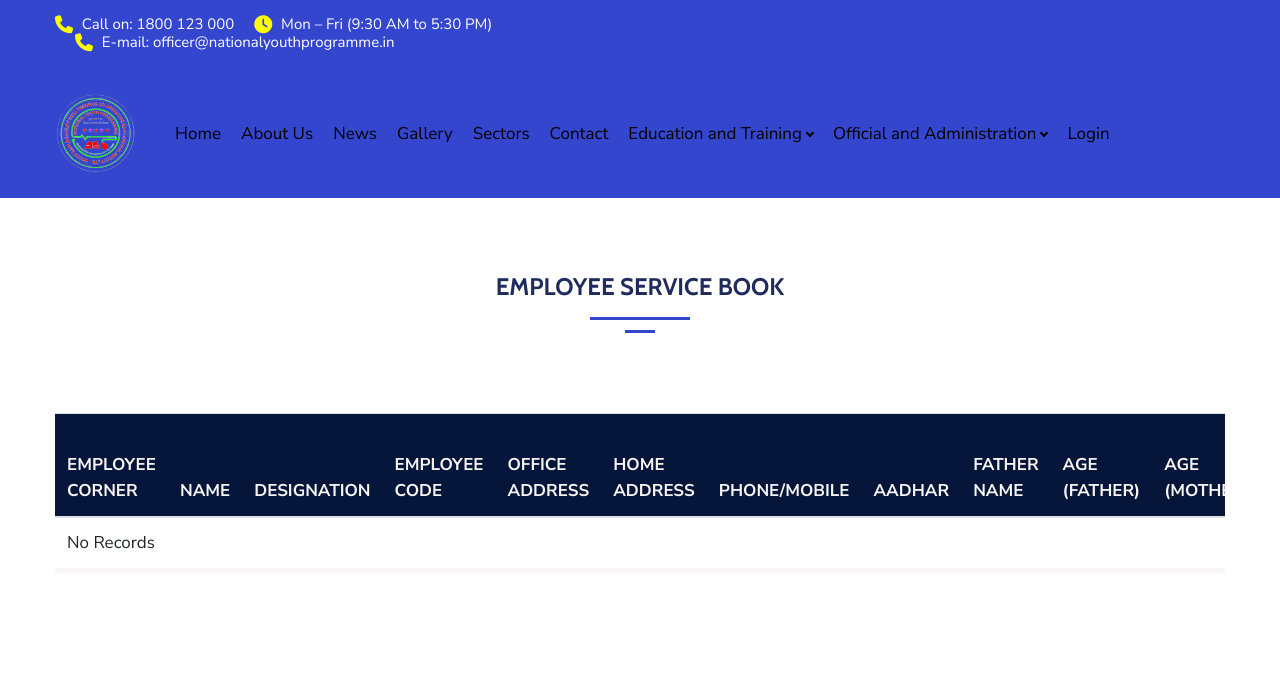
After one commit to Techno-Official/Nationalyouthprogramme, a Django app: page /employee_service_book in a window 1280 px wide. The commit adds this page. Shown: the top 677 px of the page. Run offline with Django 3.2, Linux system fonts and the light colour scheme; some libraries are stand-ins or nearby versions.

Commit message:
add remaning table

```diff
--- a/Nationalyouthprogramme/urls.py
+++ b/Nationalyouthprogramme/urls.py
@@ -26,6 +26,7 @@ urlpatterns = [
     path('mark_registration',mark_registration,name='mark_registration'),
     path('add_on_programme',add_on_programme,name='add_on_programme'),
     path('application_for_affiliation',application_for_affiliation,name='application_for_affiliation'),
+    path('employee_service_book',employee_service_book,name='employee_service_book'),
     path('pay_online_fees',pay_online_fees,name='pay_online_fees'),
     path('e_office_file_sanction',e_office_file_sanction,name='e_office_file_sanction'),
     path('student_marks',student_marks,name='student_marks'),
--- a/nationalyouth/templates/Main/header.html
+++ b/nationalyouth/templates/Main/header.html
@@ -92,6 +92,7 @@
                                                 (Colleges)</a></li>
                                         <li><a class="dropdown-item" href="/application_for_affiliation">Application for
                                                 Affiliation</a></li>
+                                        <li><a class="dropdown-item" href="/employee_service_book">Employee Service Book</a></li>
                                         <li><a class="dropdown-item" href="/pay_online_fees">Pay Online Fee</a></li>
                                         <li><a class="dropdown-item" href="/e_office_file_sanction">E Office File
                                                 Sanction</a></li>
--- /dev/null
+++ b/nationalyouth/templates/internal/employee_service_book.html
@@ -0,0 +1,128 @@
+<!--
+   Made By -: Techzniczone
+   website - :https://www.techzniczone.com/
+   email - :techzniczone@gmail.com
+   -->
+<!-------------------------------------- Add Employee Service Bookt Page ---------------------------->
+<!--------------------------------------------------------------------------------------------------->
+{% extends 'Main/base.html' %} {% block main_content %} {% load static %}
+<div class="phStickyWrap">
+    {% include 'Main/header.html' %}
+</div>
+<!-- <style>
+    @media only screen and (max-width:800px) {
+        #no-more-tables tbody,
+        #no-more-tables tr,
+        #no-more-tables td {
+            display: block;
+        }
+        #no-more-tables thead tr {
+            position: absolute;
+            top: -9999px;
+            left: -9999px;
+        }
+        #no-more-tables td {
+            position: relative;
+            padding-left: 50%;
+            border: none;
+            border-bottom: 1px solid #eee;
+        }
+        #no-more-tables td:before {
+            content: attr(data-title);
+            position: absolute;
+            left: 6px;
+            font-weight: bold;
+        }
+        #no-more-tables tr {
+            border-bottom: 1px solid #ccc;
+        }
+    }
+</style> -->
+
+<body>
+    <div class="d-lg-flex">
+        <div class="container mb-16">
+            <div class="row align-items-center justify-content-center">
+                <div class="col-lg-12 col-md-12 col-sm-6 py-5 pt-15">
+                    <center>
+                        <h3>EMPLOYEE SERVICE BOOK</h3>
+
+                        <div style="display: flex; flex-direction: column; align-items: center;">
+                            <div style="width: 100px; height: 3px; background-color: #3446CD; margin-bottom: 10px;">
+                            </div>
+                            <div style="width: 30px; height: 3px; background-color: #3446CD; margin-bottom: 55px;">
+                            </div>
+                        </div>
+                    </center>
+                    <!-- <center>
+                  <p class="mb-4">Error Message Comes Here</p>
+                  </center> -->
+                    <section class="bg-light mt-5">
+                        <div class="table-responsive" id="no-more-tables">
+                            <table class="table bg-white">
+                                <thead class="bg-dark text-light">
+                                    <tr>
+                                        <th>EMPLOYEE CORNER</th>
+                                        <th>NAME</th>
+                                        <th>DESIGNATION</th>
+                                        <th>EMPLOYEE CODE</th>
+                                        <th>OFFICE ADDRESS</th>
+                                        <th>HOME ADDRESS</th>
+                                        <th>PHONE/MOBILE</th>
+                                        <th>AADHAR</th>
+                                        <th>FATHER NAME</th>
+                                        <th>AGE (FATHER)</th>
+                                        <th>AGE (MOTHER)</th>
+                                        <th>CHILD NAME 1</th>
+
+                                        <th>AGE (CHILD 1)</th>
+                                        <th>CHILD NAME 2</th>
+                                        <th>AGE (CHILD 2)</th>
+                                        <th>CHILD NAME 3</th>
+                                        <th>AGE (CHILD 3)</th>
+                                        <th>EMPLOYEE ID</th>
+                                        <th>EPF JOINING</th>
+                                        <th>ESI JOINING</th>
+                                        <th>EPF AMOUNT (EMPLOYER)</th>
+
+                                        <th>EPF AMOUNT (EMPLOYEE)</th>
+                                        <th>ESI AMOUNT (EMPLOYER)</th>
+                                        <th>ESI AMOUNT (EMPLOYEE)</th>
+                                        <th>CHARGE OFFICER APPROVAL</th>
+                                        <th>EPF UAN ID</th>
+                                        <th>ESI ID NUMBER</th>
+                                        <th>SCALE OF PAY</th>
+                                        <th>EMPLOYEE LIABILITY</th>
+                                        <th>EMPLOYEE PROMOTION</th>
+
+                                        <th>EMPLOYEE GRADES</th>
+                                        <th>HUSBAND / WIFE NAME</th>
+                                        <th>SALARY</th>
+                                        <th>ADVANCE</th>
+                                        <th>BONUS</th>
+                                        <th>LOAN</th>
+                                        <th>NOTE</th>
+                                        <th>REMARKS</th>
+                                        <th>SUSPENSION</th>
+                                        <th>SHOWCASE NOTICE</th>
+
+                                    </tr>
+                                </thead>
+                                <tbody>
+                                    <tr>
+                                        <td>No Records</td>
+                                    </tr>
+                                </tbody>
+                            </table>
+                        </div>
+                    </section>
+                </div>
+            </div>
+        </div>
+        <script src="{% static 'forms/js/jquery-3.3.1.min.js' %}"></script>
+        <script src="{% static 'forms/js/popper.min.js' %}"></script>
+        <script src="{% static 'forms/js/bootstrap.min.js' %}"></script>
+        <script src="{% static 'forms/js/main.js' %}"></script>
+        {% endblock %}
+    </div>
+</body>
--- a/nationalyouth/views.py
+++ b/nationalyouth/views.py
@@ -151,6 +151,14 @@ def add_on_programme(request):
 #======================================= Application For Affiliation Page ==========================
 def application_for_affiliation(request):
     return render(request,'internal/application_for_affiliation.html')
+#===================================================================================================
+#===================================================================================================
+
+
+#===================================================================================================
+#======================================= Employee Service Book Page ================================
+def employee_service_book(request):
+    return render(request,'internal/employee_service_book.html')
 #===================================================================================================
 #===================================================================================================
 
```
Also changed, not shown: nationalyouth/templates/Main/homepage.html (+6 -4 lines).
